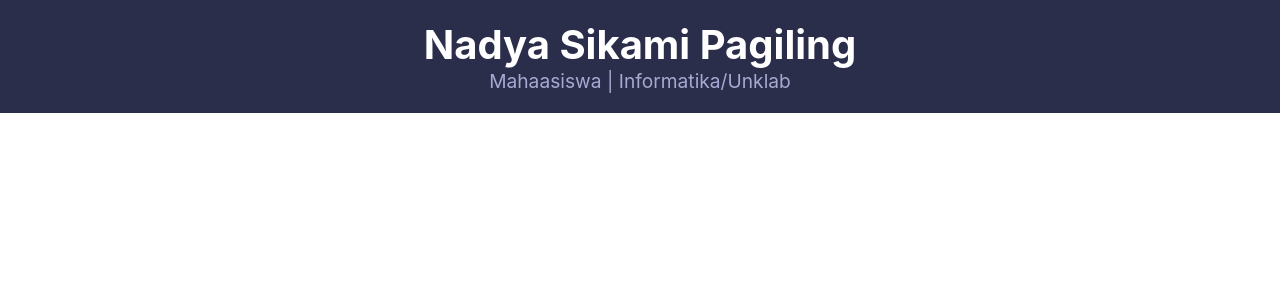
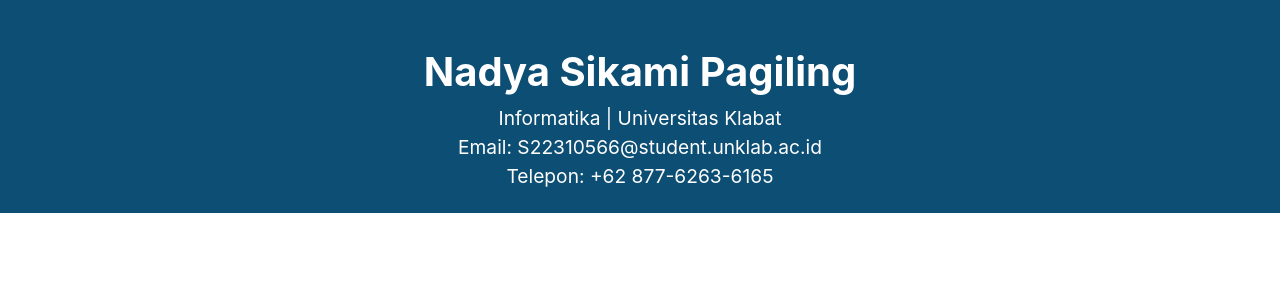
Before and after one commit to Nadyapagiling/Project-portofolio, a React (Create React App) app in the folder project_portfolio/: page / in a window 1280 px wide. Shown: the top 300 px of the page. Built offline with nearby package versions, Linux system fonts and the light colour scheme.

Commit message:
adding header js and css

```diff
--- a/project_portfolio/package.json
+++ b/project_portfolio/package.json
@@ -34,5 +34,8 @@
       "last 1 firefox version",
       "last 1 safari version"
     ]
+  },
+  "devDependencies": {
+    "tailwindcss": "^3.4.14"
   }
 }
--- a/project_portfolio/src/App.css
+++ b/project_portfolio/src/App.css
@@ -1,38 +1,10 @@
-.App {
-  text-align: center;
+body {
+  font-family: Arial, sans-serif;
+  margin: 0;
+  padding: 0;
+  box-sizing: border-box;
 }
 
-.App-logo {
-  height: 40vmin;
-  pointer-events: none;
+.App {
+  padding: 20px;
 }
-
-@media (prefers-reduced-motion: no-preference) {
-  .App-logo {
-    animation: App-logo-spin infinite 20s linear;
-  }
-}
-
-.App-header {
-  background-color: #282c34;
-  min-height: 100vh;
-  display: flex;
-  flex-direction: column;
-  align-items: center;
-  justify-content: center;
-  font-size: calc(10px + 2vmin);
-  color: white;
-}
-
-.App-link {
-  color: #61dafb;
-}
-
-@keyframes App-logo-spin {
-  from {
-    transform: rotate(0deg);
-  }
-  to {
-    transform: rotate(360deg);
-  }
-}
--- a/project_portfolio/src/components/Header.css
+++ b/project_portfolio/src/components/Header.css
@@ -1,17 +1,16 @@
-.header {
-    background-color: #2b2e4a;
-    color: #ffffff;
-    padding: 20px;
+header {
+    background-color: #0d4e74;
+    color: white;
     text-align: center;
+    padding: 20px
 }
 
-.header-content h1 {
+header h1 {
     font-size: 2.5rem;
-    margin: 0;
+    margin-bottom: 10px;
 }
 
-.header-content p {
+header p {
     font-size: 1.2rem;
-    margin: 0;
-    color: #a8a8d3;
+    margin: 5px 0;
 }
--- a/project_portfolio/src/components/Header.js
+++ b/project_portfolio/src/components/Header.js
@@ -3,11 +3,11 @@
 
 const Header = () => {
     return (
-        <header className="header">
-            <div className="header-content">
-                <h1>Nadya Sikami Pagiling</h1>
-                <p>Mahaasiswa | Informatika/Unklab</p>
-            </div>
+        <header>
+            <h1>Nadya Sikami Pagiling</h1>
+            <p>Informatika | Universitas Klabat</p>
+            <p>Email: S22310566@student.unklab.ac.id</p>
+            <p>Telepon: +62 877-6263-6165</p>
         </header>
     );
 };
```
Also changed, not shown: project_portfolio/tailwind.config.js (added, +8 -0 lines), 1 other file (tests, documents, lock files or other folders).
